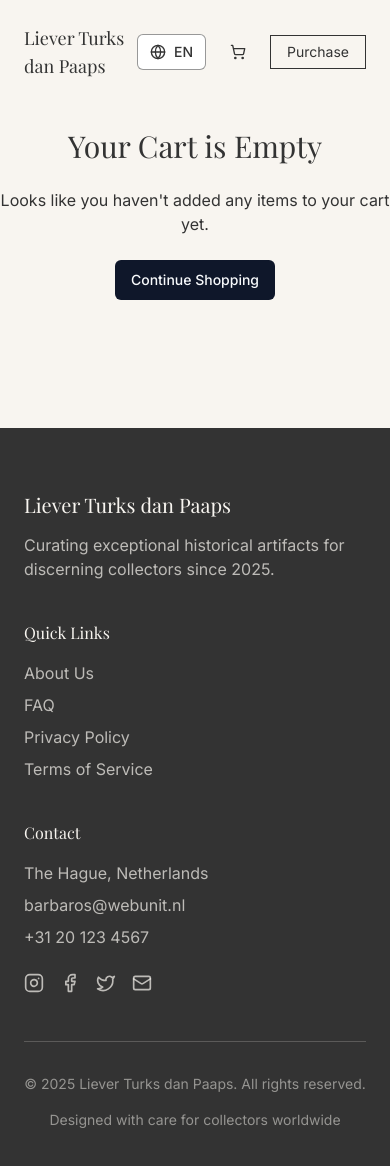
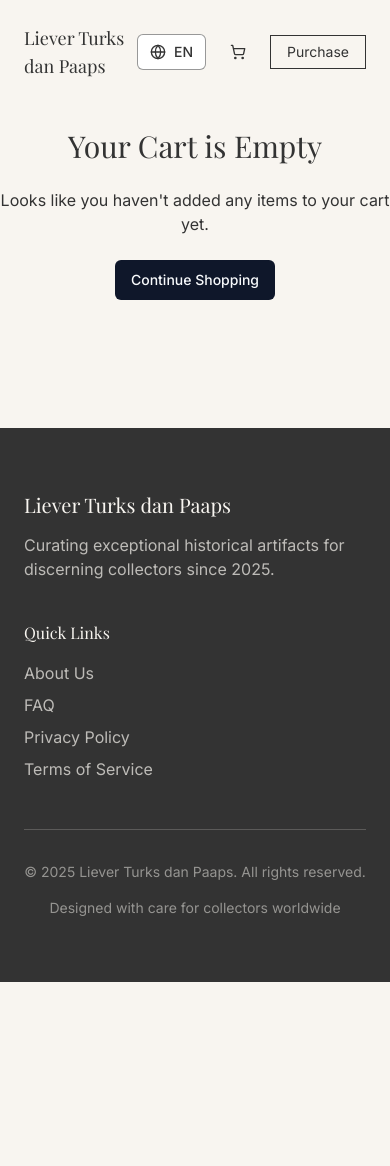
Before and after one commit to Alt13240239/lieverturksdanpaaps, a React (Vite) app: page /checkout in a window 390 px wide. Shown: the top 1166 px of the page. After the commit the page ends 982 px from the top, so only its background shows below. Built offline with nearby package versions, Linux system fonts and the light colour scheme; a web font is replaced by a local one.

Commit message:
Remove contact details from footer
Removed the address, email, and phone number from the footer's contact section.

```diff
--- a/src/components/Footer.tsx
+++ b/src/components/Footer.tsx
@@ -9,7 +9,7 @@ const Footer = () => {
   return (
     <footer id="contact" className="bg-charcoal text-cream py-16 px-6 md:px-12">
       <div className="container-custom">
-        <div className="grid md:grid-cols-4 gap-10">
+        <div className="grid md:grid-cols-3 gap-10">
           <div className="md:col-span-2">
             <h3 className="text-xl md:text-2xl font-serif mb-4 leading-tight">Liever Turks dan Paaps</h3>
             <p className="max-w-md text-cream/70">
@@ -26,30 +26,6 @@ const Footer = () => {
               <li><a href="#" className="hover:text-gold transition-colors">{t('footer.terms')}</a></li>
             </ul>
           </div>
-
-          <div>
-            <h4 className="font-medium mb-4">{t('footer.contact')}</h4>
-            <address className="not-italic text-cream/70">
-              <p>The Hague, Netherlands</p>
-              <p className="mt-2">barbaros@webunit.nl</p>
-              <p className="mt-2">+31 20 123 4567</p>
-            </address>
-
-            <div className="flex space-x-4 mt-6">
-              <a href="#" aria-label="Instagram" className="text-cream/70 hover:text-gold transition-colors">
-                <Instagram size={20} />
-              </a>
-              <a href="#" aria-label="Facebook" className="text-cream/70 hover:text-gold transition-colors">
-                <Facebook size={20} />
-              </a>
-              <a href="#" aria-label="Twitter" className="text-cream/70 hover:text-gold transition-colors">
-                <Twitter size={20} />
-              </a>
-              <a href="mailto:barbaros@webunit.nl" aria-label="Email" className="text-cream/70 hover:text-gold transition-colors">
-                <Mail size={20} />
-              </a>
-            </div>
-          </div>
         </div>
 
         <div className="border-t border-cream/20 mt-12 pt-8 text-sm text-cream/50 flex flex-col md:flex-row justify-between items-center">
```
